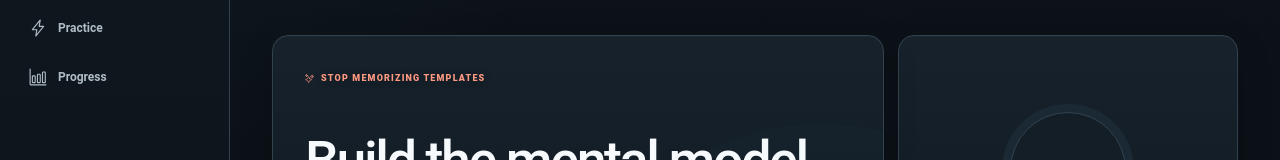
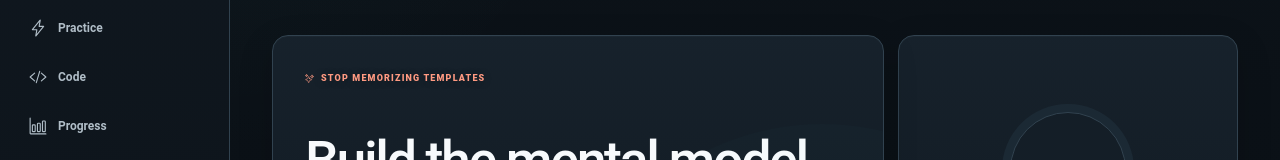
Before and after one commit to sandeep-kolli-007/dsa-tutor, a React (Vite) app: page / in a window 1280 px wide. Shown: the part 207-367 px from the top of the page. Built offline with nearby package versions, Linux system fonts and the light colour scheme.

Commit message:
feat: add coding practice navigation

```diff
--- a/src/App.tsx
+++ b/src/App.tsx
@@ -1,6 +1,6 @@
 import { useMemo, useState } from 'react';
 import { IonContent, IonPage } from '@ionic/react';
-import { barChartOutline, flashOutline, homeOutline, schoolOutline } from 'ionicons/icons';
+import { barChartOutline, codeSlashOutline, flashOutline, homeOutline, schoolOutline } from 'ionicons/icons';
 
 import { patterns } from './data/patterns';
 import { loadProgress, saveProgress } from './state/progress';
@@ -9,6 +9,7 @@ import { NavButton } from './components/NavButton';
 import { Home, Learn, Progress } from './pages/DashboardPages';
 import { Lesson } from './pages/Lesson';
 import { Practice } from './pages/Practice';
+import { CodePractice } from './pages/CodePractice';
 import { useHashNavigation } from './hooks/useHashNavigation';
 
 function App() {
@@ -46,6 +47,7 @@ function App() {
               <NavButton active={page === 'home'} icon={homeOutline} label="Home" onClick={() => navigate('home')} />
               <NavButton active={page === 'learn' || page === 'lesson'} icon={schoolOutline} label="Learn" onClick={() => navigate('learn')} />
               <NavButton active={page === 'practice'} icon={flashOutline} label="Practice" onClick={() => navigate('practice')} />
+              <NavButton active={page === 'code'} icon={codeSlashOutline} label="Code" onClick={() => navigate('code')} />
               <NavButton active={page === 'progress'} icon={barChartOutline} label="Progress" onClick={() => navigate('progress')} />
             </nav>
 
@@ -59,6 +61,7 @@ function App() {
             {page === 'home' && <Home completed={completed} openLesson={openLesson} goLearn={() => navigate('learn')} />}
             {page === 'learn' && <Learn completed={completed} openLesson={openLesson} />}
             {page === 'practice' && <Practice openLesson={openLesson} />}
+            {page === 'code' && <CodePractice openLesson={openLesson} />}
             {page === 'progress' && <Progress completed={completed} openLesson={openLesson} />}
             {page === 'lesson' && (
               <Lesson
```
